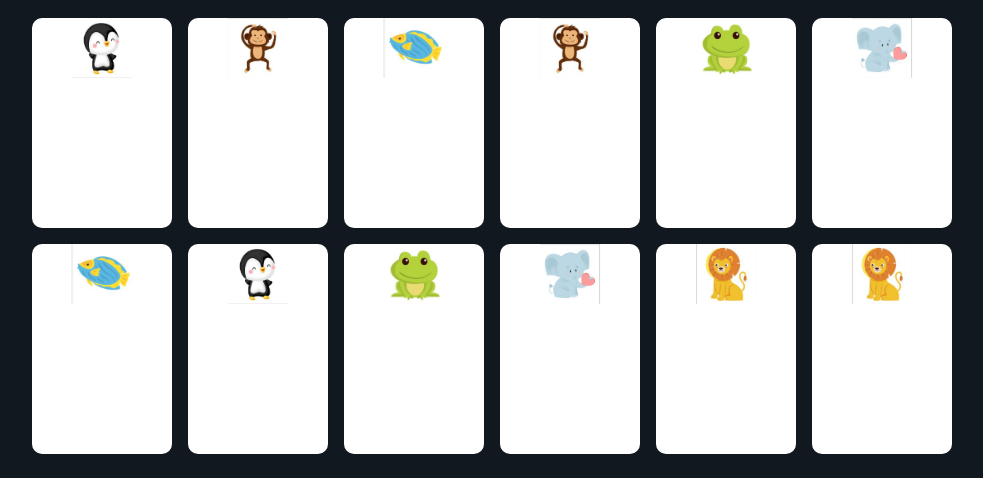
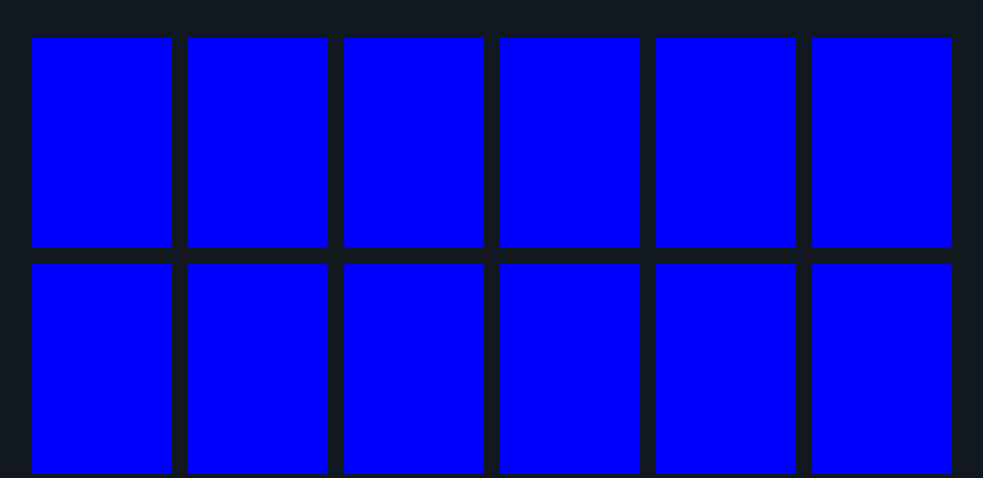
Before and after one commit to KarlisKalkis/Match_the_cards, a plain HTML site: page index.html in a window 1280 px wide. Shown: the part 107-585 px from the top of the page, without its empty margins (148-1131 px from the left). Drawn offline with Linux system fonts and the light colour scheme.

Commit message:
beta version

```diff
--- a/data/cards.json
+++ b/data/cards.json
@@ -1,26 +1,26 @@
 [
     {
-        "image": "../assets/elephant.png",
+        "image": "assets/elephant.png",
         "name": "elephant"
     },
     {
-        "image": "../assets/fish.png",
+        "image": "assets/fish.png",
         "name": "fish"
     },
     {
-        "image": "../assets/frog.png",
+        "image": "assets/frog.png",
         "name": "frog"
     },
     {
-        "image": "../assets/lion.png",
+        "image": "assets/lion.png",
         "name": "lion"
     },
     {
-        "image": "../assets/monkey.png",
+        "image": "assets/monkey.png",
         "name": "monkey"
     },
     {
-        "image": "../assets/penguin.png",
+        "image": "assets/penguin.png",
         "name": "penguin"
     }
 
--- a/index.js
+++ b/index.js
@@ -16,8 +16,9 @@ fetch("./data/cards.json")
 
 function shuffleCards() {
   let currentIndex = cards.length,
-    randomIndex,
-    temporaryValue;
+    temporaryValue,
+    randomIndex;
+
   while (currentIndex !== 0) {
     randomIndex = Math.floor(Math.random() * currentIndex);
     currentIndex -= 1;
--- a/style.css
+++ b/style.css
@@ -9,16 +9,16 @@ h1{
     text-align: center;
     font-weight: 700;
     font-size: 50px;
-
 }
 
 p{
     text-align: center;
     font-size: 30px;
     font-weight: bold;
+
 }
 
-.actions{
+.actions {
     display: flex;
     justify-content: center;
 }
@@ -31,59 +31,66 @@ p{
     color: white;
 }
 
-.grid-container{
+
+/* Basic styling for the grid container */
+.grid-container {
     display: grid;
+    grid-template-columns: repeat(6, 140px);
+    grid-gap: 16px;
+    padding: 20px;
     justify-content: center;
-    grid-gap: 16px;
-    grid-template-columns: repeat(6, 140px);
     grid-template-rows: repeat(2, calc(140px / 2 * 3));
-
   }
 
-.card{
-    height: calc(140px / 2*3);
+  /* Styling for the cards */
+  .card {
     width: 140px;
-    border-radius: 10px;
+    height:  calc(140px / 2 * 3);
+    position: relative;
+    perspective: 1000px;
+    cursor: pointer;
     background-color: white;
-    position: relative;
     transform-style: preserve-3d;
     transition: all 0.5s ease-in-out;
-
   }
 
-.front-image{
-    width: 60px;
-    height: 60px;
-
+  /* Styling for the front and back sides of the cards */
+  .card > div {
+    position: absolute;
+    width: 100%;
+    height: 100%;
+    backface-visibility: hidden;
   }
 
-.card.flipped{
+  .front {
     transform: rotateY(180deg);
   }
 
-.front .back{
-    backface-visibility: hidden;
-    position: absolute;
-    border-radius: 10px;
-    top: 0;
-    left: 0;
-    height: 100%;
-    width: 100%;
+
+  .back {
+    background-color: blue;
+    transform: rotateY(0deg);
   }
 
-.card .front{
-    display: flex;
-    justify-content: center;
-    align-items: center;
+  /* Styling for the flipped card */
+  .card.flipped .back {
+    transform: rotateY(-180deg);
   }
 
-.card .back{
-    background-color: white;
-    background-position: center center;
-    background-size: cover;
-    backface-visibility: hidden;
+  .card.flipped .front {
+    transform: rotateY(0deg);
   }
 
-.card .front{
-    transform: rotateY(180deg)
+  /* Styling for the front image */
+  .front-image {
+    width: 100%;
+    height: 100%;
+    object-fit: cover;
   }
+
+  /* Additional styling as needed for the score or other elements */
+  .score {
+    text-align: center;
+    font-size: 20px;
+    margin-top: 20px;
+  }
```
Lines whose indentation alone changed are shown as unchanged.
